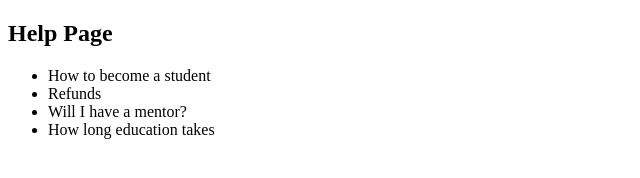
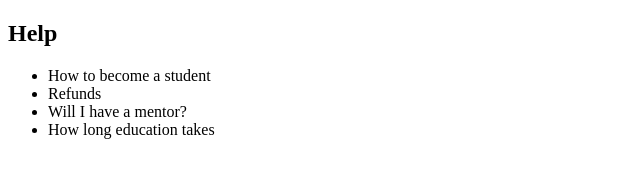
Before and after one commit to Pavel-8888/mate-test-repository, a plain HTML site: page help.html in a window 1280 px wide. Shown: the full height of the page, 0-640 px from the left. Drawn offline with Linux system fonts and the light colour scheme.

Commit message:
changed help page title according to feedback

```diff
--- a/help.html
+++ b/help.html
@@ -7,7 +7,7 @@
 </head>
 <body>
   <h2>
-    Help Page
+    Help
   </h2>
   <ul>
     <li>How to become a student</li>
```
